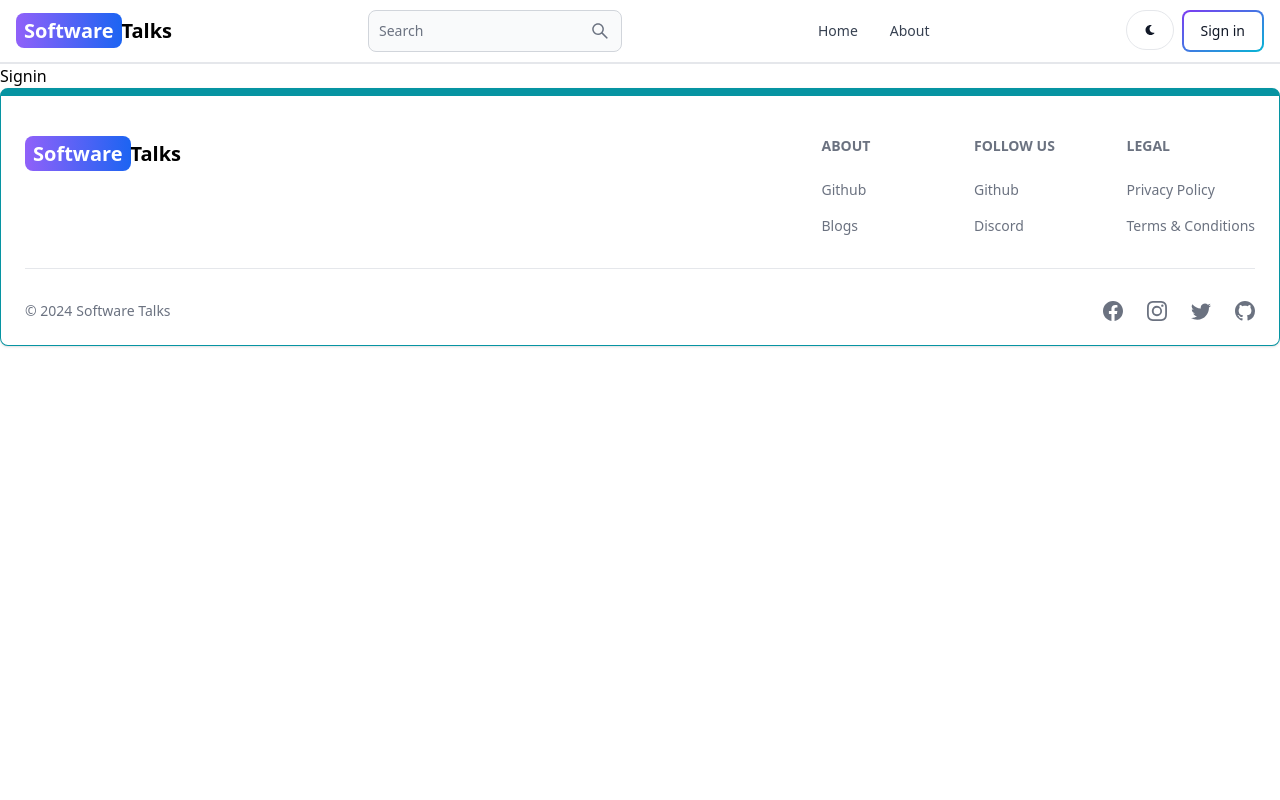
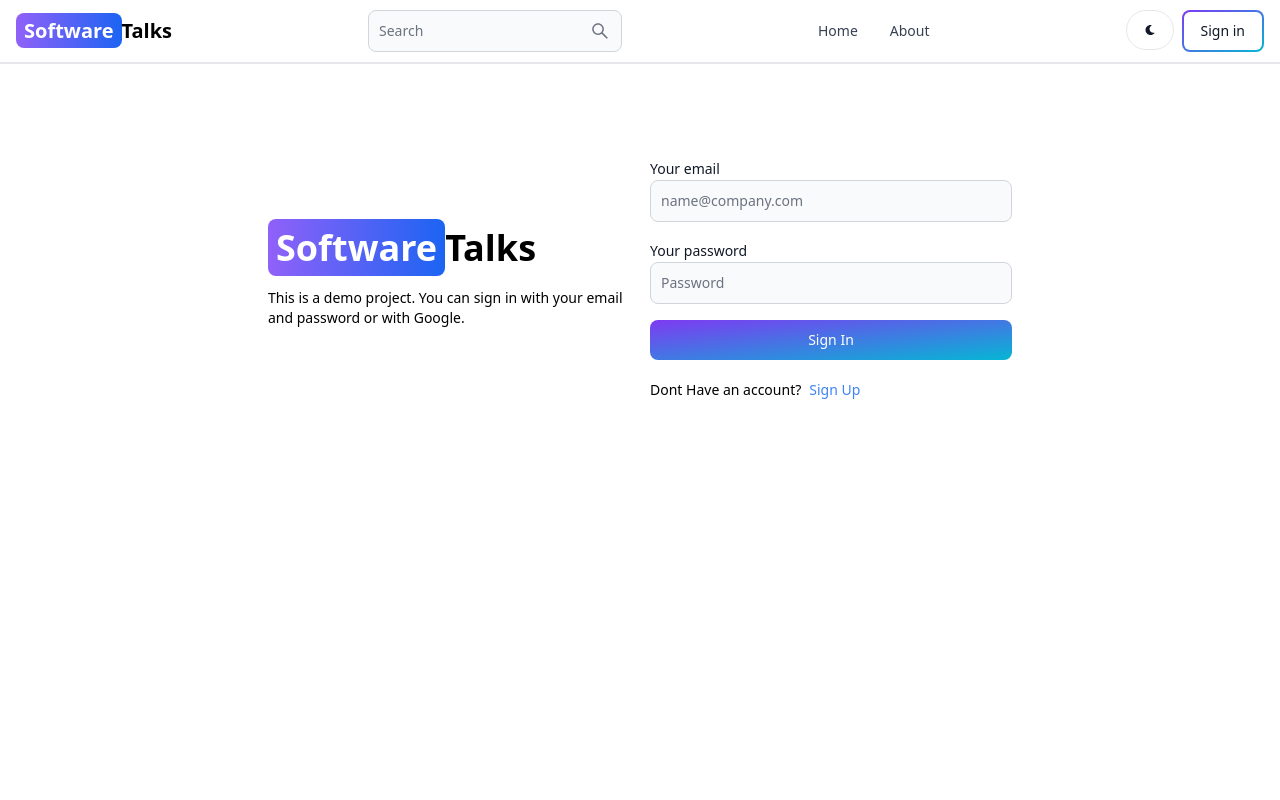
Before and after one commit to knightk3/Blog, a React (Vite) app in the folder client/: page /sign-in in a window 1280 px wide. Shown: the top 800 px of the page. Built offline with nearby package versions, Linux system fonts and the light colour scheme.

Commit message:
sign in ui

```diff
--- a/client/src/pages/Signin.jsx
+++ b/client/src/pages/Signin.jsx
@@ -1,5 +1,104 @@
-export default function Signin() {
+import { Alert, Button, Label, Spinner, TextInput } from "flowbite-react";
+import { useState } from "react";
+import { Link , useNavigate} from "react-router-dom";
+
+export default function SignIn() {
+
+  const [formData, setFormData] = useState({});
+  const [errorMessage, setErrorMessage] = useState(null);
+  const [loading, setLoading] = useState(false);
+  const navigate = useNavigate();
+  const handleChange = (e) => {
+    setFormData({ ...formData, [e.target.id]: e.target.value.trim() });
+  };
+
+  const handleSubmit = async (e) => {
+    e.preventDefault();
+    if (!formData.email || !formData.password) {
+      return setErrorMessage('Please fill out all fields.');
+    }
+    try {
+      setLoading(true);
+      setErrorMessage(null);
+      const res = await fetch('/api/auth/signin', {
+        method :'POST',
+        headers : { 'content-Type': 'application/json'},
+        body : JSON.stringify(formData),
+      });
+      const data = await res.json();
+      if (data.success === false) {
+        return setErrorMessage(data.message);
+      }
+      setLoading(false);
+      if(res.ok) {
+        navigate('/');
+      }
+      } catch (error) {
+        setErrorMessage(error.message);
+        setLoading(false);
+      }
+  };
+
   return (
-    <div>Signin</div>
+    <div className='min-h-screen mt-20'>
+      <div className='flex p-3 max-w-3xl mx-auto flex-col md:flex-row md:items-center gap-5'>
+      {/* left */}
+      <div className="flex-1">
+      <Link to="/" className=" font-bold dark:text-white text-4xl">
+          <span className="px-2 py-1 bg-gradient-to-r  from-purple-500 to-blue-600 rounded-lg text-white ">Software</span>
+          Talks
+        </Link>
+        <p className='text-sm mt-5'>
+            This is a demo project. You can sign in with your email and password
+            or with Google.
+        </p>
+      </div>
+      {/* right */}
+
+      <div className='flex-1'>
+          <form className='flex flex-col gap-4' onSubmit={handleSubmit}>
+            <div>
+              <Label value='Your email' />
+              <TextInput
+                type='email'
+                placeholder='name@company.com'
+                id='email'
+                onChange={handleChange}
+              />
+            </div>
+            <div>
+              <Label value='Your password' />
+              <TextInput
+                type='password'
+                placeholder='Password'
+                id='password'
+                onChange={handleChange}
+              />
+            </div>
+            <Button gradientDuoTone='purpleToBlue' type="submit" disabled={loading}>
+            {loading ? (
+                <>
+                  <Spinner size='sm' />
+                  <span className='pl-3'>Loading...</span>
+                </>
+              ) : (
+                'Sign In'
+              )}
+            </Button>
+          </form>
+          <div className='flex gap-2 text-sm mt-5'>
+            <span>Dont Have an account?</span>
+            <Link to='/sign-up' className='text-blue-500'>
+              Sign Up
+            </Link>
+          </div>
+          {errorMessage && (
+            <Alert className='mt-5' color='failure'>
+              {errorMessage}
+            </Alert>
+          )}
+        </div>
+      </div>
+    </div>
   )
 }
```
